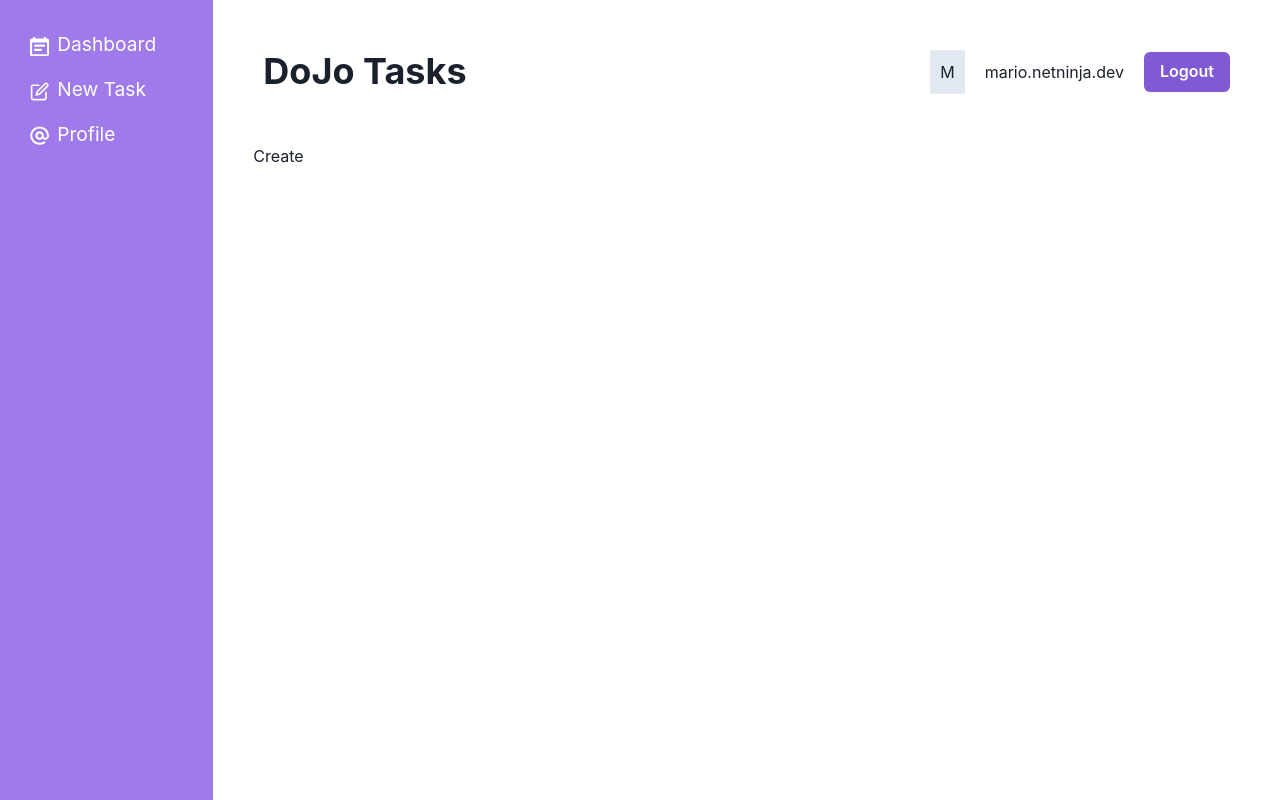
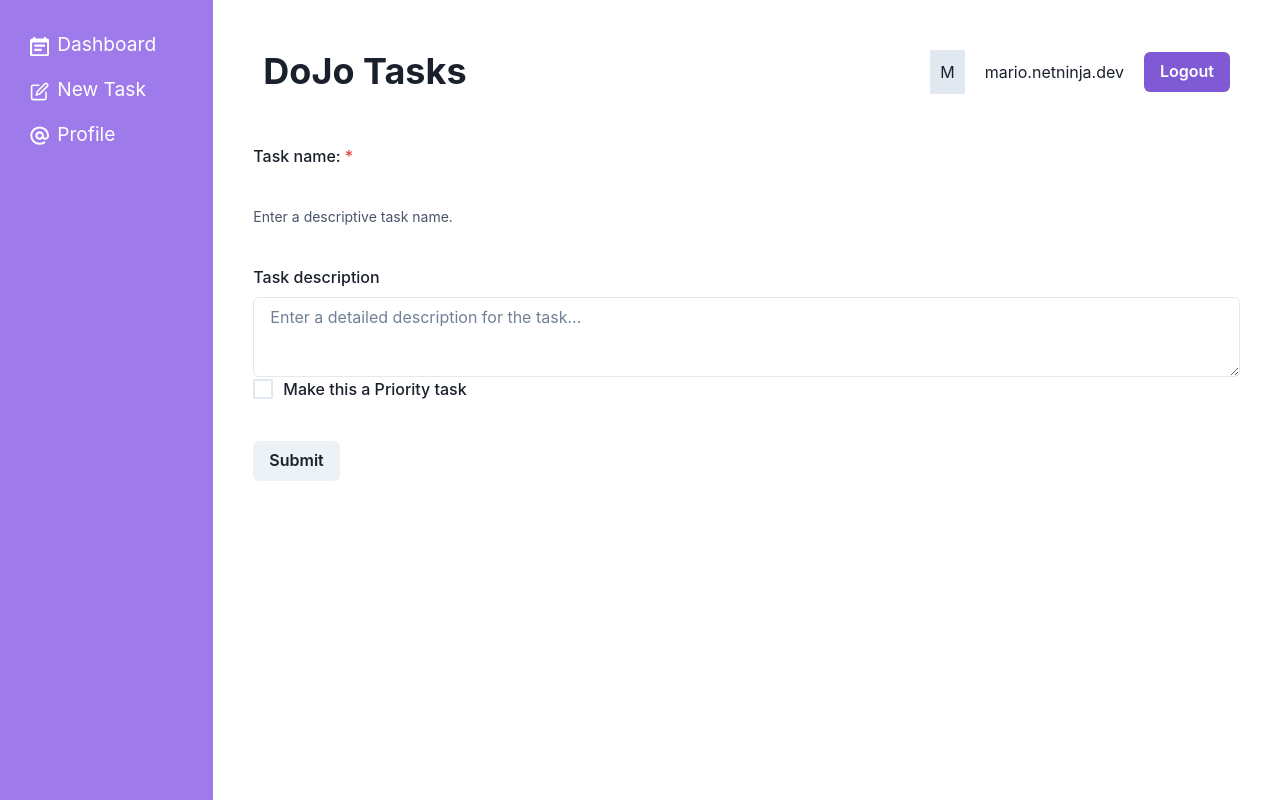
Before and after one commit to suneebs/chakraUI, a React (Vite) app: page /create in a window 1280 px wide. Built offline with nearby package versions, Linux system fonts and the light colour scheme.

Commit message:
worked on form fields

```diff
--- a/src/App.jsx
+++ b/src/App.jsx
@@ -8,7 +8,7 @@
 // layouts and pages
 import RootLayout from './layouts/RootLayout'
 import Dashboard, { tasksLoader } from './pages/Dashboard'
-import Create from './pages/Create'
+import Create, { createAction } from './pages/Create'
 import Profile from './pages/Profile'
 
 // router and routes
@@ -16,7 +16,7 @@
   createRoutesFromElements(
     <Route path="/" element={<RootLayout />}>
       <Route index element={<Dashboard  />} loader={tasksLoader} />
-      <Route path="create" element={<Create />} />
+      <Route path="create" element={<Create />} action={createAction} />
       <Route path="profile" element={<Profile />} />
     </Route>
   )
--- a/src/pages/Create.jsx
+++ b/src/pages/Create.jsx
@@ -1,5 +1,43 @@
+import { Box, Button, Checkbox, FormControl, FormHelperText, FormLabel, Textarea } from "@chakra-ui/react";
+import { Form, redirect } from "react-router-dom";
+
 export default function Create() {
   return (
-    <div>Create</div>
+    <Box maxw='480px'>
+        <Form method="post" action="/create">
+          <FormControl isRequired mb='40px'>
+            <FormLabel>Task name:</FormLabel>
+            <input type="text" name="title" />
+            <FormHelperText>Enter a descriptive task name.</FormHelperText>
+          </FormControl>
+
+          <FormControl>
+            <FormLabel>Task description</FormLabel>
+            <Textarea placeholder="Enter a detailed description for the task..."
+            name="description" />
+          </FormControl>
+          <FormControl display='flex' alignItems="center" mb="40px">
+            <Checkbox
+            name='isPriority'
+            size='lg'
+            colorScheme="purple"/>
+          <FormLabel mb="0" ml='10px'>Make this a Priority task</FormLabel>
+          </FormControl>
+
+          <Button type="submit">Submit</Button>
+        </Form>
+    </Box>
   )
 }
+
+export const createAction = async ({request}) =>{
+  const data = await request.formData()
+
+  const task={
+    title : data.get('title'),
+    description: data.get('description'),
+    isPriority: data.get('isPriority') === ''
+  }
+  console.log(task);
+  return redirect('/')
+}
```
